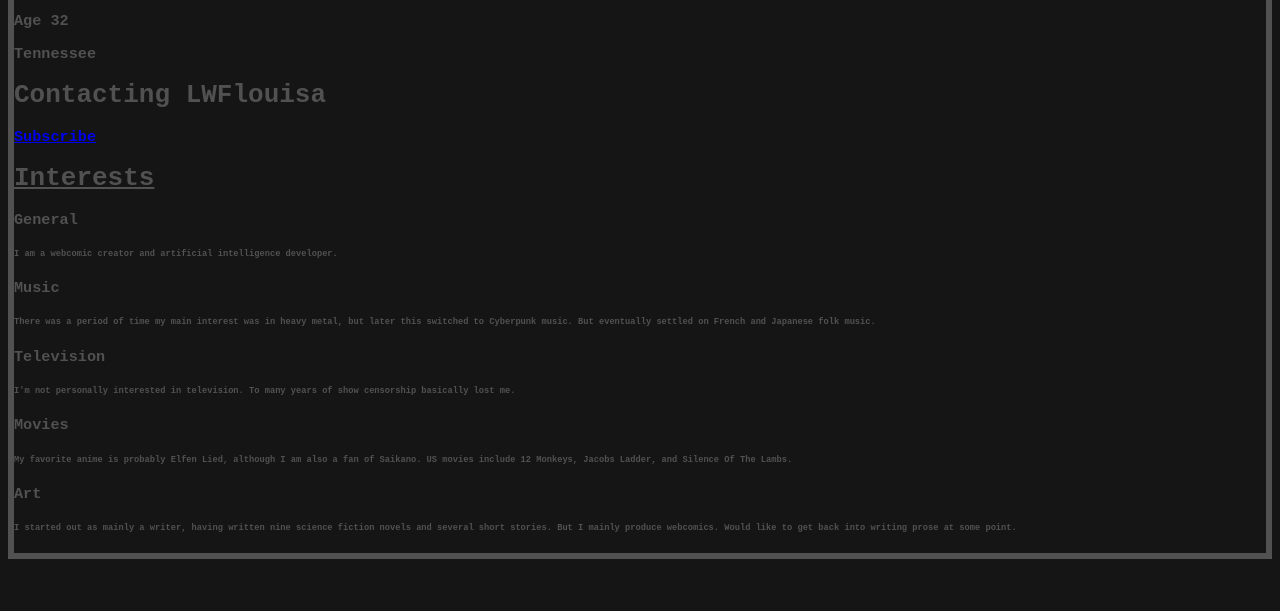
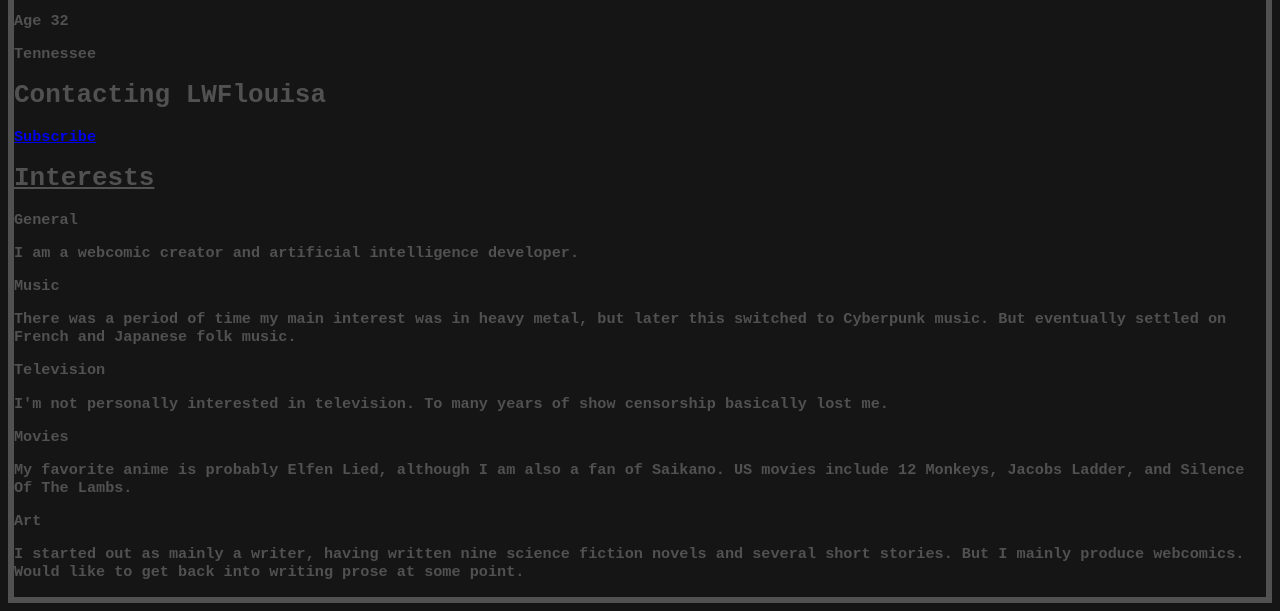
Before and after one commit to LWFlouisa/Interests, a plain HTML site: page index.html in a window 1280 px wide. Shown: the part 354-965 px from the top of the page. Before the commit the page ends 921 px from the top, so only its background shows below. Drawn offline with Linux system fonts and the light colour scheme.

Commit message:
Update index.html

```diff
--- a/index.html
+++ b/index.html
@@ -22,13 +22,13 @@
 
   <h1><u>Interests</u></h1>
   <h3>General</h3>
-  <h6>I am a webcomic creator and artificial intelligence developer.</h6>
+  <h3>I am a webcomic creator and artificial intelligence developer.</h3>
   <h3>Music</h3>
-  <h6>There was a period of time my main interest was in heavy metal, but later this switched to Cyberpunk music. But eventually settled on French and Japanese folk music.</h6>
+  <h3>There was a period of time my main interest was in heavy metal, but later this switched to Cyberpunk music. But eventually settled on French and Japanese folk music.</h3>
   <h3>Television</h3>
-  <h6>I'm not personally interested in television. To many years of show censorship basically lost me.</h6>
+  <h3>I'm not personally interested in television. To many years of show censorship basically lost me.</h3>
   <h3>Movies</h3>
-  <h6>My favorite anime is probably Elfen Lied, although I am also a fan of Saikano. US movies include 12 Monkeys, Jacobs Ladder, and Silence Of The Lambs.</h6>
+  <h3>My favorite anime is probably Elfen Lied, although I am also a fan of Saikano. US movies include 12 Monkeys, Jacobs Ladder, and Silence Of The Lambs.</h3>
   <h3>Art</h3>
-  <h6>I started out as mainly a writer, having written nine science fiction novels and several short stories. But I mainly produce webcomics. Would like to get back into writing prose at some point.</h6>
+  <h3>I started out as mainly a writer, having written nine science fiction novels and several short stories. But I mainly produce webcomics. Would like to get back into writing prose at some point.</h3>
 </body>
```
